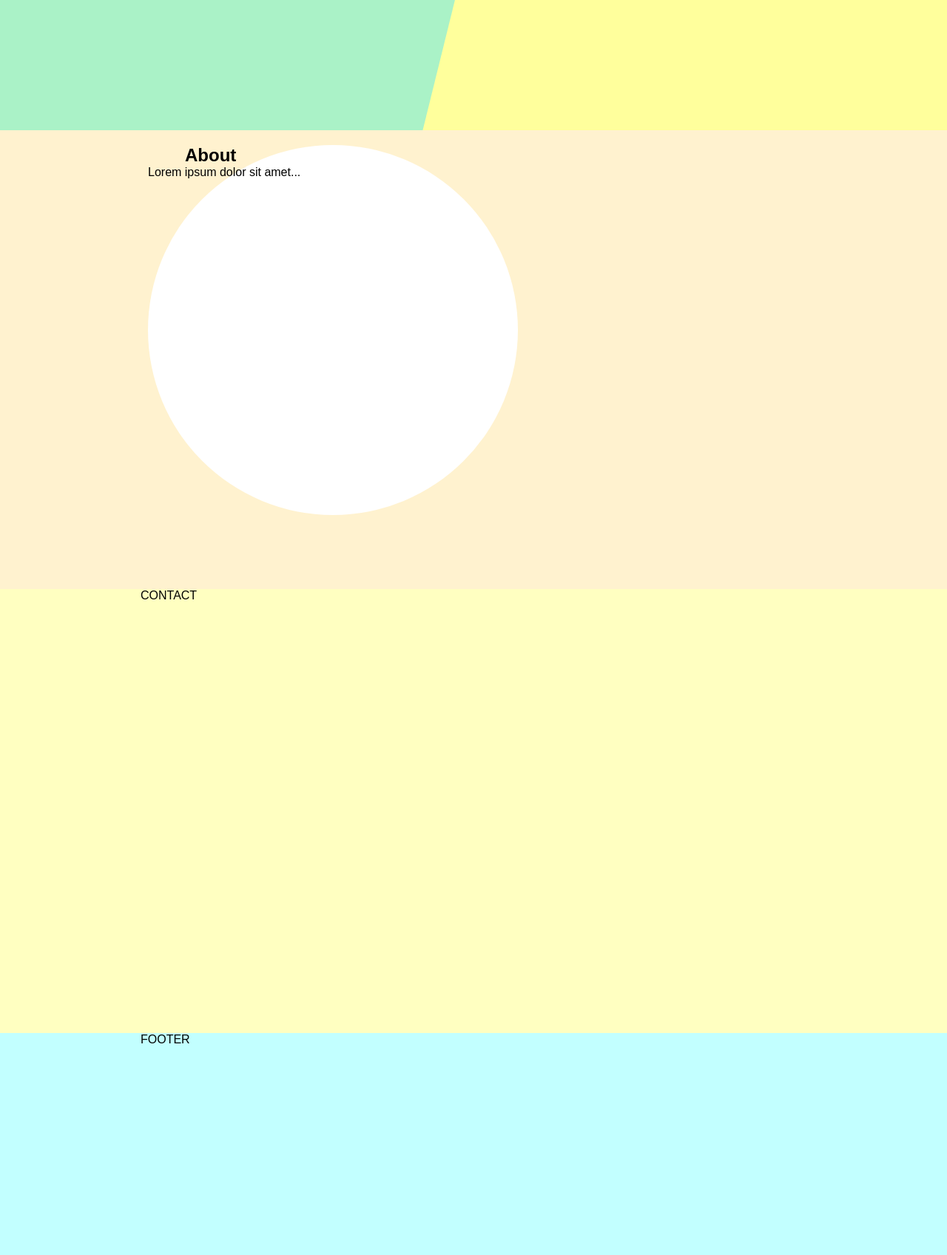
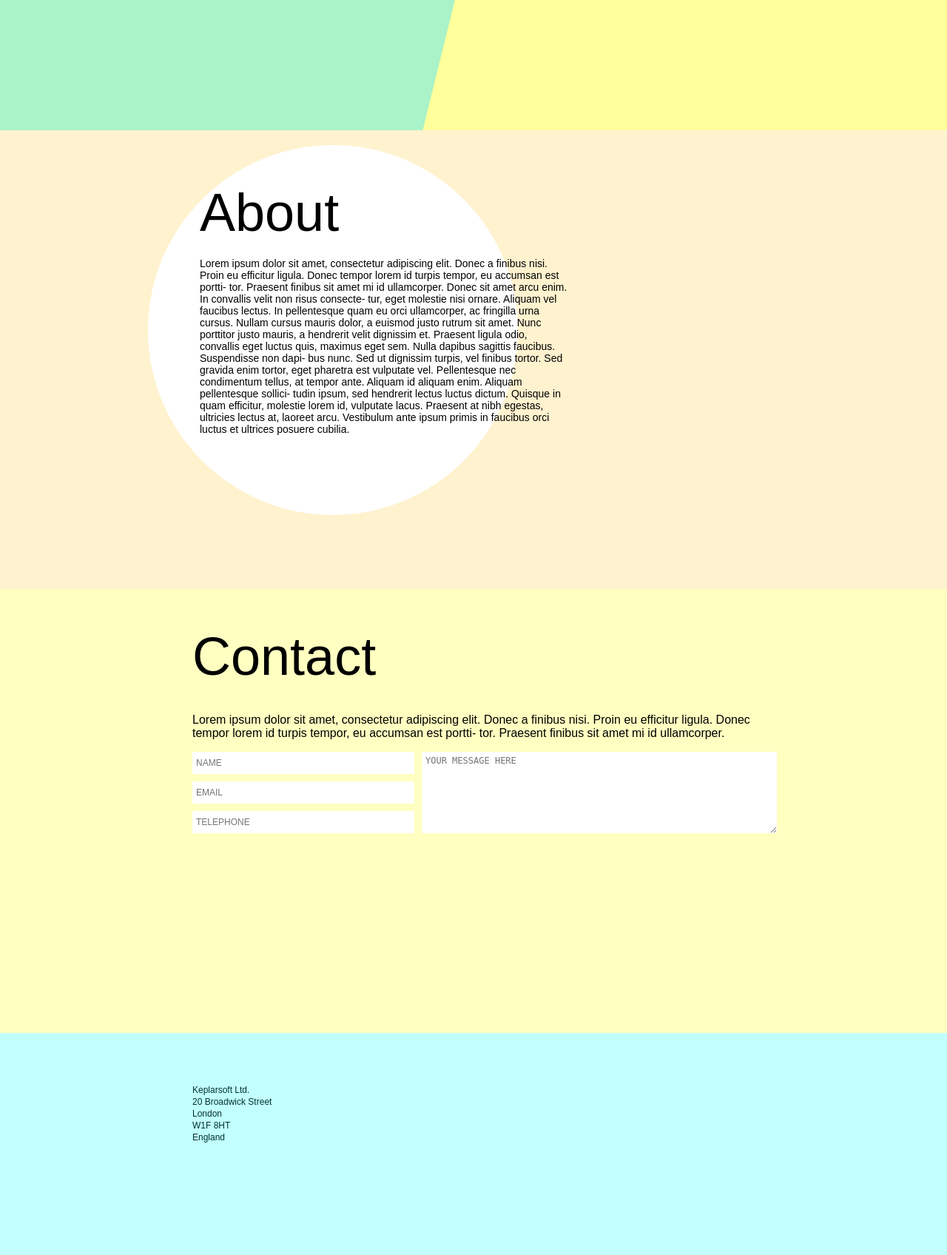
Before and after one commit to rob144/ks-website, a Flask app: page / in a window 1280 px wide. Shown: the part 424-2120 px from the top of the page at 74% size. Run offline with Flask 2, Linux system fonts and the light colour scheme.

Commit message:
Improved layout, added address holder, working on contact form.

```diff
--- a/main.py
+++ b/main.py
@@ -7,4 +7,4 @@ def hello_world():
     return send_from_directory('templates', 'index.html')
 
 if __name__ == '__main__':
-    app.run(debug=True, host='0.0.0.0', port=80)
+    app.run(debug=True, host='0.0.0.0', port=81)
--- a/static/main.css
+++ b/static/main.css
@@ -25,7 +25,7 @@ a:visited {
     left:0;
     z-index:1;
     float:left;
-    width:49%;
+    width:50%;
     height:600px;
     background-color:#AAF2C7;
 }
@@ -35,7 +35,7 @@ a:visited {
     right:0;
     z-index:1;
     float:right;
-    width:49%;
+    width:50%;
     height:600px;
     background-color:#FFFF9C;
 }
@@ -60,7 +60,8 @@ a:visited {
     color:#fff;
 }
 #section2{
-    overflow:auto;
+    overflow-x:hidden;
+    overflow-y:auto;
     background-color:#FFF2CF;
 }
 #s2-inner{
@@ -70,26 +71,71 @@ a:visited {
     background-color:#FFF2CF;
 }
 #about-box{
+    overflow:visible;
     margin:20px 0 0 10px;
     border-radius:250px;
     width:500px;
     height:500px;
     background-color:#fff;
 }
-#about-title{
-    margin:20px 0 0 50px;
+#about-title, #contact-title{
+    position:relative;
+    top:50px;
+    left:70px;
+    font-size: 72px;
+    font-weight:normal;
+    margin:0;
 }
 #about-text{
-
+    position:relative;
+    top:70px;
+    left:70px;
+    font-size: 14px;
 }
-#section3{
+#section-contact{
     height:600px;
     background-color: rgb(255,255,193);
 }
-#s3-inner{
+#section-contact-inner{
     width:900px;
     height:600px;
     margin:0 auto 0 auto;
+}
+#contact-form{
+    width:800px;
+    overflow:visible;
+}
+#contact-form-left{
+    float:left;
+    margin:0 10px 0 0;
+}
+#contact-form-right{
+    float:left;
+}
+.input-outer{
+    margin:0 0 10px 0;
+}
+#contact-note, #contact-form{
+    position: relative;
+    top:70px;
+    left:70px;
+}
+#contact-note {
+    width:800px;
+}
+.contact-form-input{
+    font-size: 12px;
+    height:30px;
+    width:300px;
+    padding:5px;
+    border:none;
+}
+#contact-message{
+    height:110px;
+    width:480px;
+    padding:5px;
+    border:none;
+    float:left;
 }
 #section4{
     height:300px;
@@ -100,3 +146,14 @@ a:visited {
     height:300px;
     margin:0 auto 0 auto;
 }
+#company-address{
+    position:relative;
+    top:70px;
+    left:70px;
+    font-size: 14px;
+}
+#company-address p{
+    margin:0 0 2px 0;
+    color:#003333;
+    font-size: 12px;
+}
--- a/templates/index.html
+++ b/templates/index.html
@@ -21,19 +21,67 @@
             <div id='s2-inner'>
                 <div id='about-box'>
                     <h2 id='about-title'>About</h2>
-                    <div id='about-text'>Lorem ipsum dolor sit amet...</div>
+                    <div id='about-text'>
+                        Lorem ipsum dolor sit amet, consectetur adipiscing elit.
+Donec a finibus nisi. Proin eu efficitur ligula. Donec
+tempor lorem id turpis tempor, eu accumsan est portti-
+tor. Praesent finibus sit amet mi id ullamcorper. Donec
+sit amet arcu enim. In convallis velit non risus consecte-
+tur, eget molestie nisi ornare. Aliquam vel faucibus
+lectus. In pellentesque quam eu orci ullamcorper, ac
+fringilla urna cursus. Nullam cursus mauris dolor, a
+euismod justo rutrum sit amet. Nunc porttitor justo
+mauris, a hendrerit velit dignissim et. Praesent ligula
+odio, convallis eget luctus quis, maximus eget sem.
+Nulla dapibus sagittis faucibus. Suspendisse non dapi-
+bus nunc. Sed ut dignissim turpis, vel finibus tortor. Sed
+gravida enim tortor, eget pharetra est vulputate vel.
+Pellentesque nec condimentum tellus, at tempor ante.
+Aliquam id aliquam enim. Aliquam pellentesque sollici-
+tudin ipsum, sed hendrerit lectus luctus dictum.
+Quisque in quam efficitur, molestie lorem id, vulputate
+lacus. Praesent at nibh egestas, ultricies lectus at, laoreet arcu. Vestibulum ante ipsum primis in faucibus orci luctus et ultrices posuere cubilia.
+                    </div>
                 </div>
                 <div id='about-triangle'></div>
             </div>
         </div>
-        <div id='section3'>
-            <div id='s3-inner'>
-                CONTACT
+        <div id='section-contact'>
+            <div id='section-contact-inner'>
+                <h2 id='contact-title'>Contact</h2>
+                <p id='contact-note'>Lorem ipsum dolor sit amet, consectetur adipiscing elit.
+Donec a finibus nisi. Proin eu efficitur ligula. Donec
+tempor lorem id turpis tempor, eu accumsan est portti-
+tor. Praesent finibus sit amet mi id ullamcorper.<p>
+                <form id='contact-form'>
+                    <div id='contact-form-left'>
+                        <div class='input-outer'>
+                            <input id='contact-name' type='text' placeholder='NAME' class='contact-form-input'/>
+                        </div>
+                        <div class='input-outer'>
+                            <input id='contact-email' type='text' placeholder='EMAIL' class='contact-form-input'/>
+                        </div>
+                        <div class='input-outer'>
+                            <input id='contact-telephone' type='text' placeholder='TELEPHONE' class='contact-form-input'/>
+                        </div>
+                    </div>
+                    <div id='contact-form-right'>
+                        <div class='input-outer'>
+                            <textarea id='contact-message' placeholder='YOUR MESSAGE HERE' class='contact-form-input'></textarea>
+                        </div>
+                    </div>
+                </form>
             </div>
         </div>
         <div id='section4'>
             <div id='s4-inner'>
-                FOOTER
+                <div id='company-address'>
+                    <p>Keplarsoft Ltd.</p>
+                    <p>20 Broadwick Street</p>
+                    <p>London</p>
+                    <p>W1F 8HT</p>
+                    <p>England</p>
+                </div>
             </div>
         </div>
     </body>
```
Also changed, not shown: static/circle.png (added), 1 other file.
